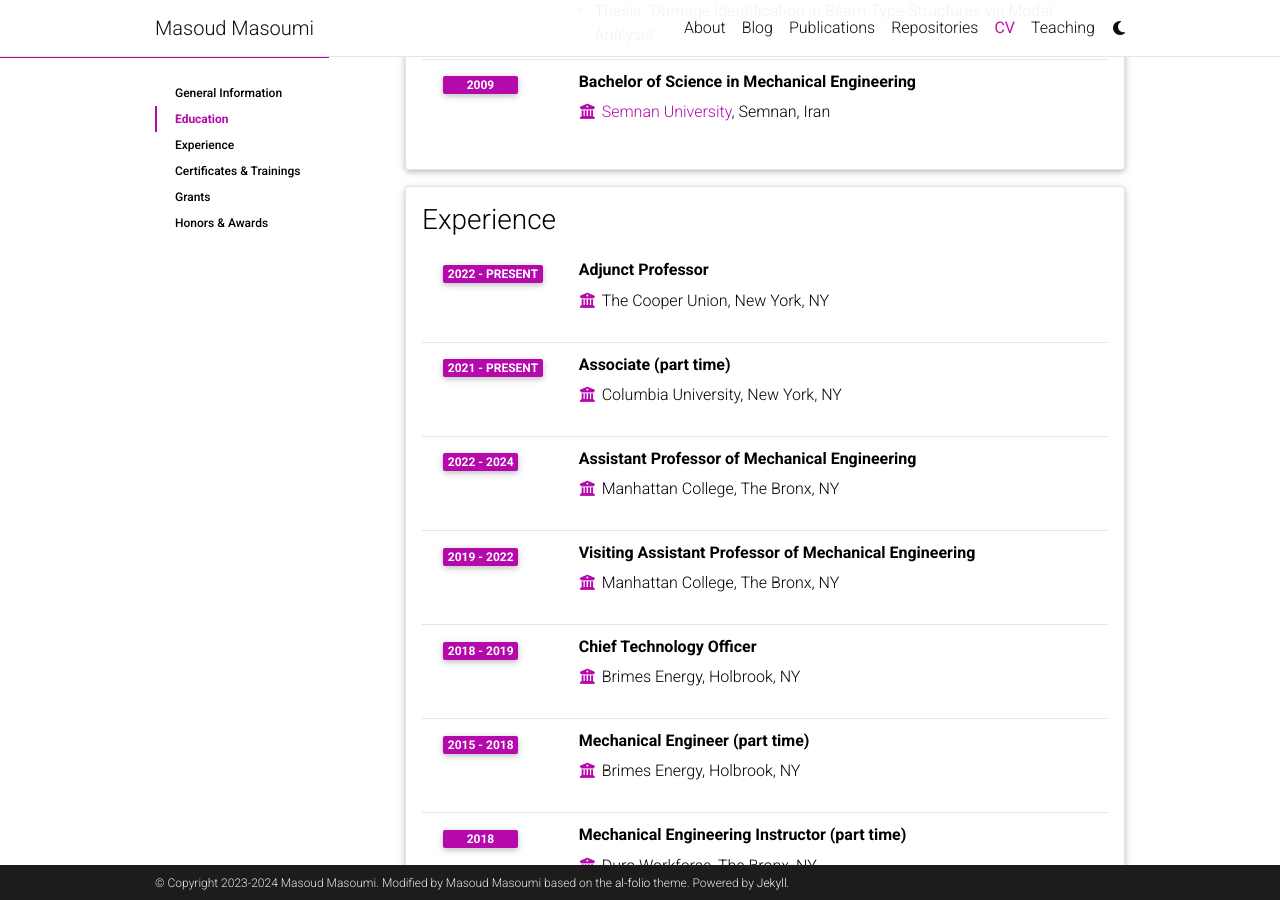
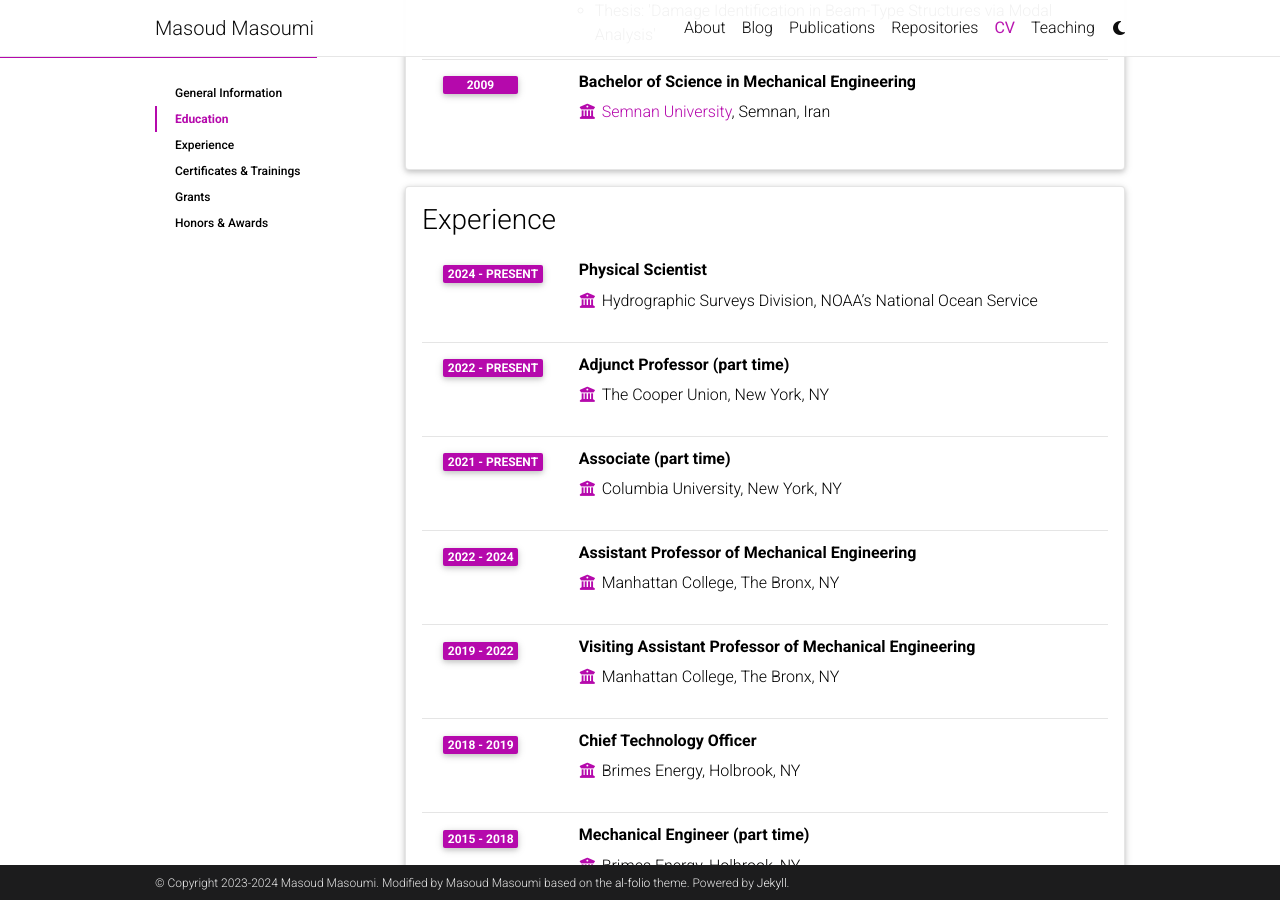
Before and after one commit to MasoudMiM/masoudmim.github.io, a Jekyll site: the page built from _pages/cv.md, in a window 1280 px wide and 900 px high, scrolled down 656 px. Built offline with Jekyll 4.4.1, drawn with Linux system fonts in a browser that asks for light colours; comment, search, counter and statistics services are not loaded; a style sheet for code colours, icons or effects is not loaded.

Commit message:
updated my job at NOAA

```diff
--- a/_data/cv.yml
+++ b/_data/cv.yml
@@ -38,7 +38,10 @@
 - title: Experience
   type: time_table
   contents:
-    - title: Adjunct Professor
+    - title: Physical Scientist
+      institution: Hydrographic Surveys Division, NOAA’s National Ocean Service
+      year: 2024 - present
+    - title: Adjunct Professor (part time)
       institution: The Cooper Union, New York, NY
       year: 2022 - present
     - title: Associate (part time)
```
